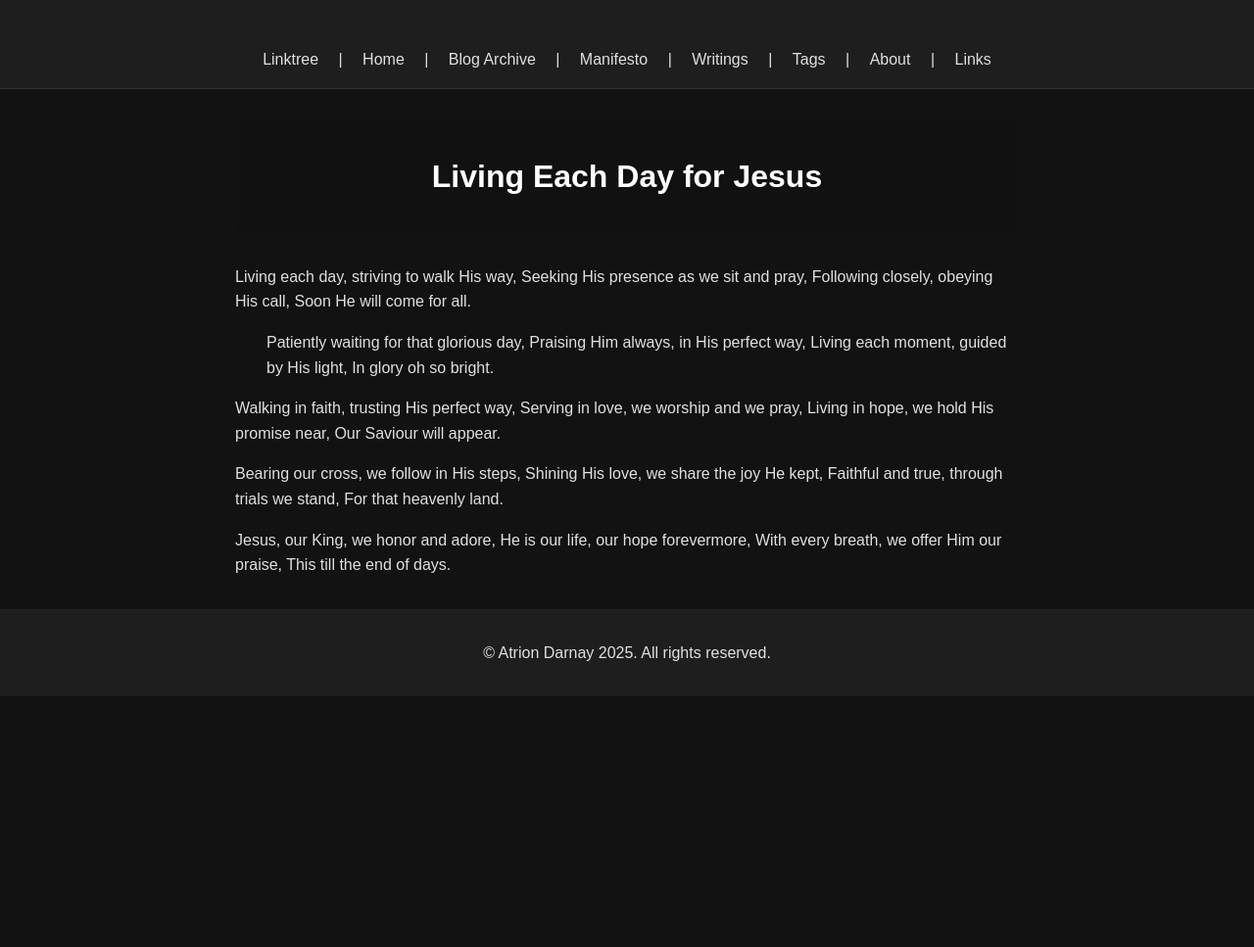
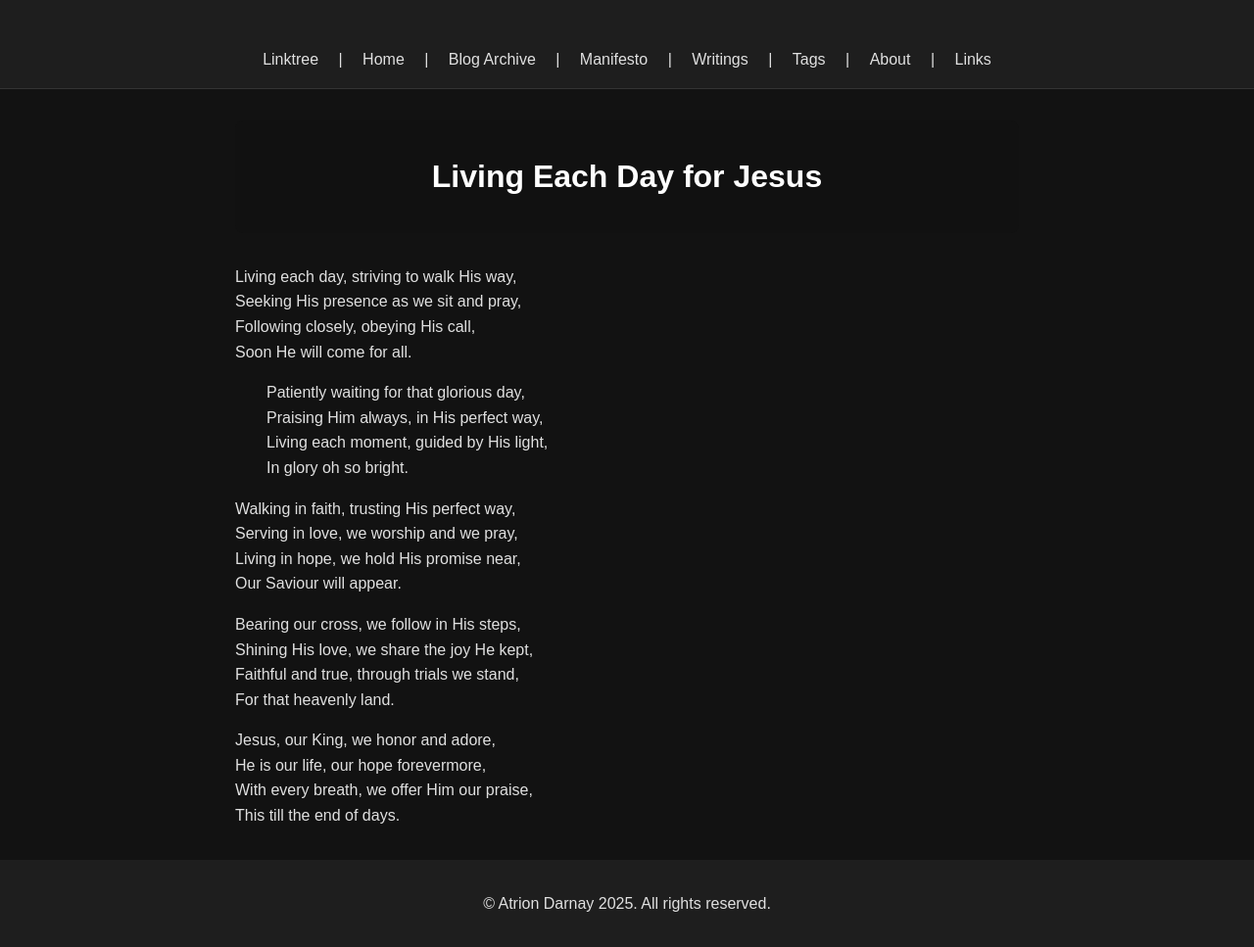
Before and after one commit to Atrion/atrion-blog, a Jekyll site: the page built from _writings/Living Each Day for Jesus.md, in a window 1280 px wide and 967 px high. Shown: the whole window at 98% size. Built offline with Jekyll 4.4.1, drawn with Linux system fonts in a browser that asks for light colours.

```diff
--- a/_writings/Living Each Day for Jesus.md
+++ b/_writings/Living Each Day for Jesus.md
@@ -9,29 +9,29 @@ type: Poem
 permalink: /writings/Living-Each-Day-for-Jesus/
 ---
 
-Living each day, striving to walk His way,
-Seeking His presence as we sit and pray,
-Following closely, obeying His call,
-Soon He will come for all.
+Living each day, striving to walk His way,<br>
+Seeking His presence as we sit and pray,<br>
+Following closely, obeying His call,<br>
+Soon He will come for all.<br>
 
 <div style="margin-left: 2em;">
-Patiently waiting for that glorious day,
-Praising Him always, in His perfect way,
-Living each moment, guided by His light,
-In glory oh so bright.
+Patiently waiting for that glorious day,<br>
+Praising Him always, in His perfect way,<br>
+Living each moment, guided by His light,<br>
+In glory oh so bright.<br>
 </div>
 
-Walking in faith, trusting His perfect way,
-Serving in love, we worship and we pray,
-Living in hope, we hold His promise near,
-Our Saviour will appear.
+Walking in faith, trusting His perfect way,<br>
+Serving in love, we worship and we pray,<br>
+Living in hope, we hold His promise near,<br>
+Our Saviour will appear.<br>
 
-Bearing our cross, we follow in His steps,
-Shining His love, we share the joy He kept,
-Faithful and true, through trials we stand,
-For that heavenly land.
+Bearing our cross, we follow in His steps,<br>
+Shining His love, we share the joy He kept,<br>
+Faithful and true, through trials we stand,<br>
+For that heavenly land.<br>
 
-Jesus, our King, we honor and adore,
-He is our life, our hope forevermore,
-With every breath, we offer Him our praise,
+Jesus, our King, we honor and adore,<br>
+He is our life, our hope forevermore,<br>
+With every breath, we offer Him our praise,<br>
 This till the end of days.
```
